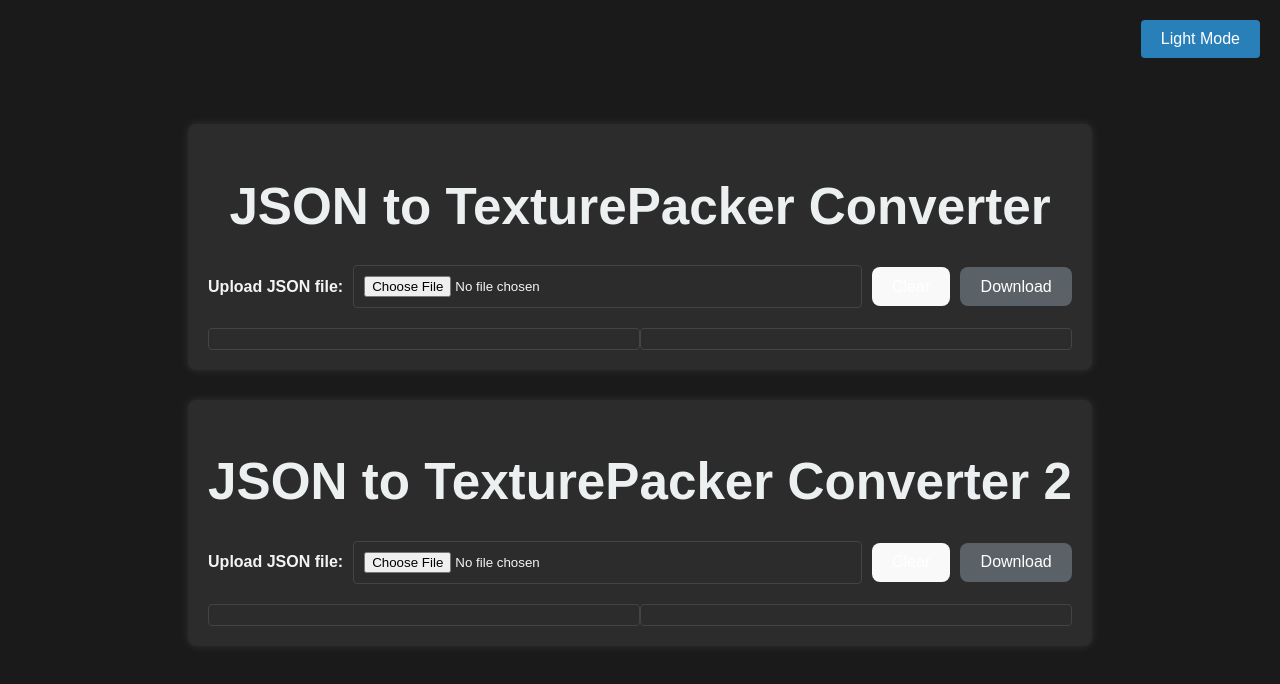
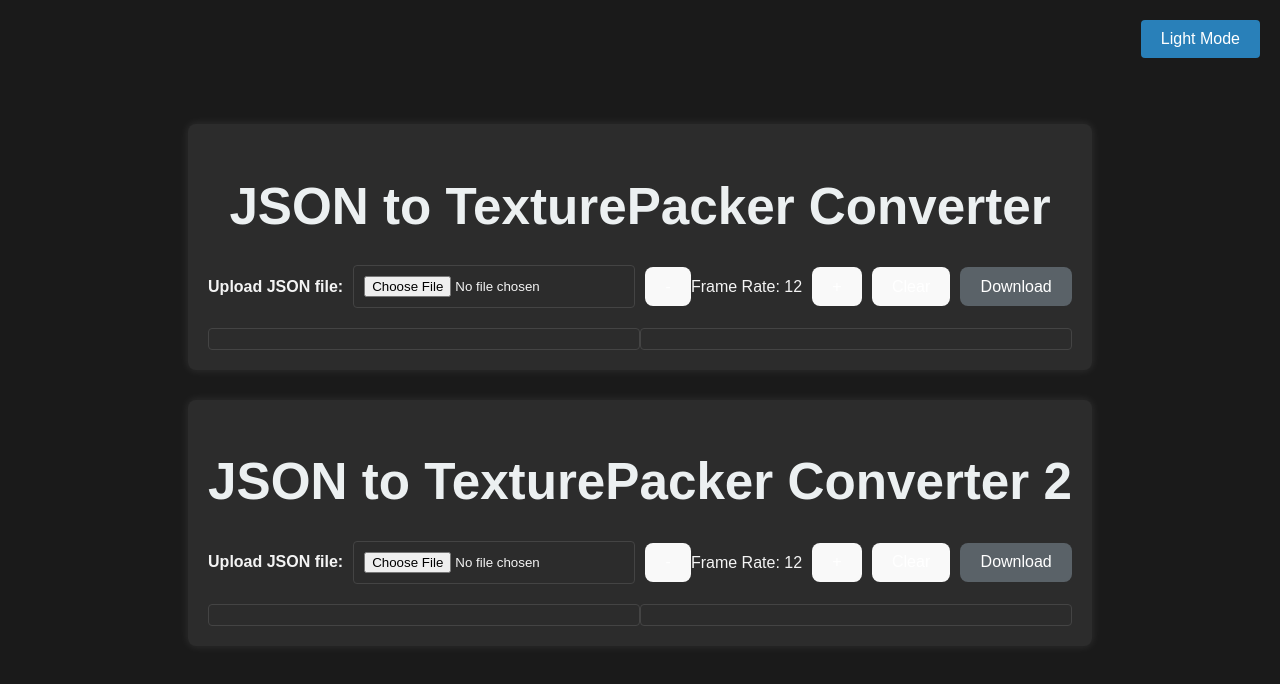
Before and after one commit to xmanhit/convertJSONSprite, a React (Vite) app: page / in a window 1280 px wide. Shown: the top 684 px of the page. Built offline with nearby package versions, Linux system fonts and the light colour scheme.

Commit message:
Update App.tsx

```diff
--- a/src/App.tsx
+++ b/src/App.tsx
@@ -11,6 +11,9 @@ interface DownloadFileProps {
 
 function App() {
   const [darkMode, setDarkMode] = useState(true);
+  const [frameRate1, setFrameRate1] = useState(12);
+  const [frameRate2, setFrameRate2] = useState(12);
+
   const inputRef = useRef<HTMLInputElement>(null);
   const [file, setFile] = useState<string>("");
   const [fileProcessed, setFileProcessed] = useState<string>("");
@@ -50,12 +53,32 @@ function App() {
             SubTexture: subTextures,
             imagePath: filename + ".png",
             name: filename,
+            frameRate: frameRate1,
           };
           setFile(result);
           setFileProcessed(JSON.stringify(resultJSON, null, 2));
           setFileName(filename);
         }
       };
+    }
+  };
+
+  const handleFrameRateChange = (converter: number, change: number) => {
+    if (converter === 1) {
+      setFrameRate1((prev) => Math.max(1, prev + change));
+      if (fileProcessed) {
+        const updatedJSON = JSON.parse(fileProcessed);
+        updatedJSON.frameRate = frameRate1 + change;
+        setFileProcessed(JSON.stringify(updatedJSON, null, 2));
+      }
+    } else {
+      setFrameRate2((prev) => Math.max(1, prev + change));
+      if (fileProcessed2) {
+        const updatedJSON = JSON.parse(fileProcessed2);
+        const filename = Object.keys(updatedJSON.mc)[0];
+        updatedJSON.mc[filename].frameRate = frameRate2 + change;
+        setFileProcessed2(JSON.stringify(updatedJSON, null, 2));
+      }
     }
   };
 
@@ -105,7 +128,7 @@ function App() {
             mc: {
               [filename2]: {
                 frames: [],
-                frameRate: 3,
+                frameRate: frameRate2,
               },
             },
             res: {},
@@ -170,6 +193,12 @@ function App() {
             id="newFile"
             onChange={handleFileChange}
           />
+          <div className="frame-rate-control">
+            <button onClick={() => handleFrameRateChange(1, -1)}>-</button>
+            <span>Frame Rate: {frameRate1}</span>
+            <button onClick={() => handleFrameRateChange(1, 1)}>+</button>
+          </div>
+
           <button type="button" onClick={resetFileInput}>
             Clear
           </button>
@@ -218,6 +247,12 @@ function App() {
             id="newFile2"
             onChange={handleFileChange2}
           />
+          <div className="frame-rate-control">
+            <button onClick={() => handleFrameRateChange(2, -1)}>-</button>
+            <span>Frame Rate: {frameRate2}</span>
+            <button onClick={() => handleFrameRateChange(2, 1)}>+</button>
+          </div>
+
           <button type="button" onClick={resetFileInput2}>
             Clear
           </button>
```
